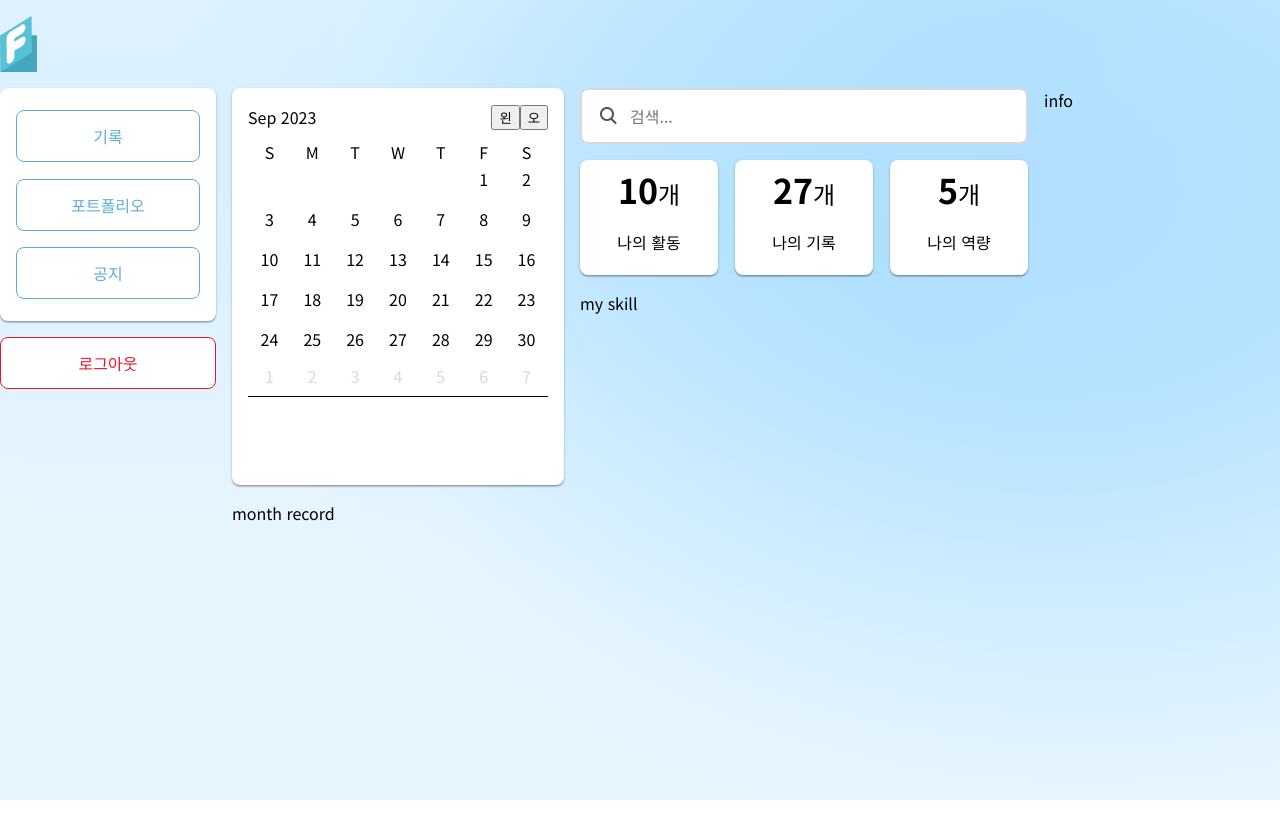
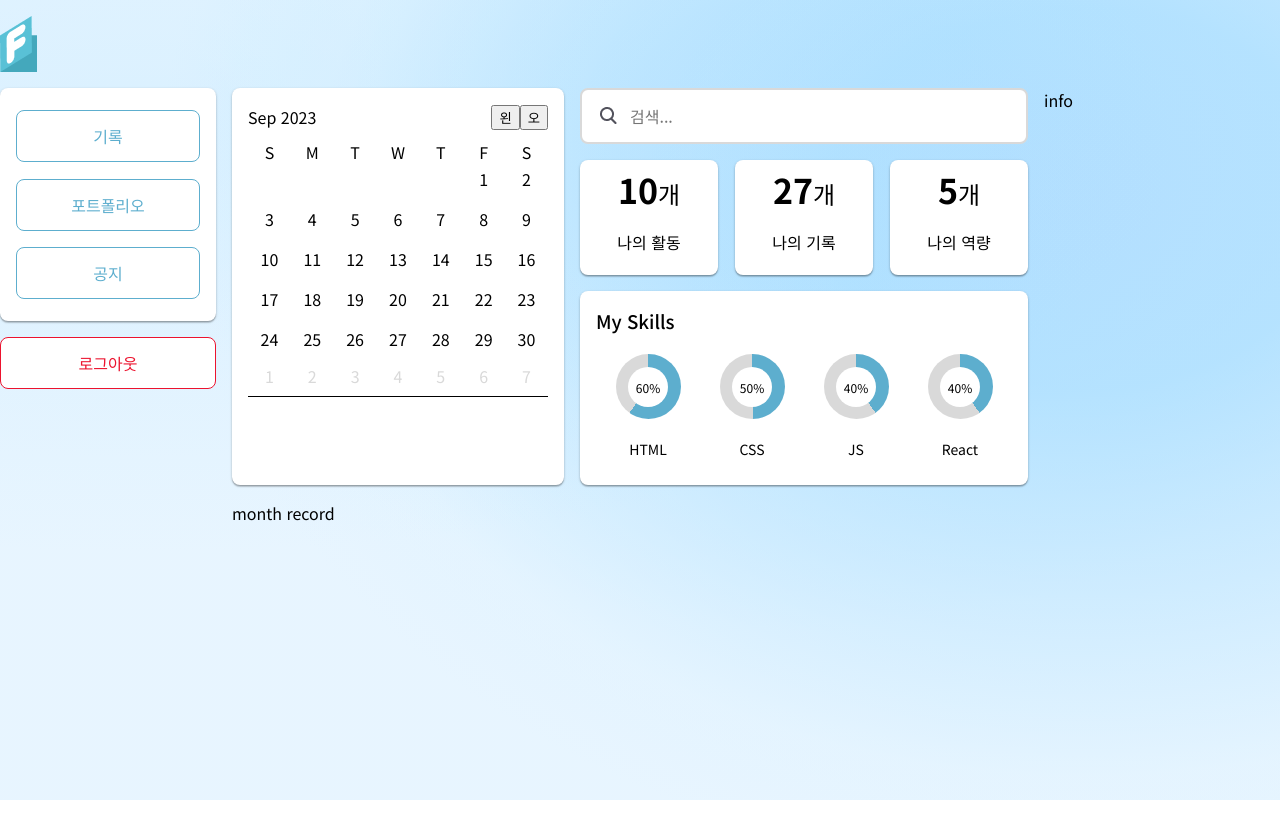
Before and after one commit to MergeDevelopers/FullioFE, a React (Vite) app: page / in a window 1280 px wide. Shown: the top 820 px of the page. Built offline with nearby package versions, Linux system fonts and the light colour scheme.

Commit message:
feat: MySkill Component 제작

```diff
--- /dev/null
+++ b/src/components/MySkill/MySkill.jsx
@@ -0,0 +1,50 @@
+import { useEffect } from 'react';
+import Style from './MySkill.style';
+import RadialProgressBar from './RadialProgressBar/RadialProgressBar';
+import { useState } from 'react';
+
+const TEST_MY_SKILL = [
+  {
+    title: 'HTML',
+    percent: 60,
+  },
+  {
+    title: 'CSS',
+    percent: 50,
+  },
+  {
+    title: 'JS',
+    percent: 40,
+  },
+  {
+    title: 'React',
+    percent: 40,
+  },
+];
+
+function MySkill() {
+  const [ mySkillData, setMySkillData ] = useState([]);
+
+  useEffect(() => {
+    // TODO: 서버에서 데이터를 받아온다.
+    setTimeout(() => {
+      setMySkillData([...TEST_MY_SKILL])
+    }, 500 )
+  }, [])
+
+  return (
+    <Style.Container>
+      <h3>My Skills</h3>
+      <Style.ContentsContainer>
+        {/* TODO: 수정기능 */}
+        {
+          mySkillData.map(({ percent, title }, index) => {
+            return <RadialProgressBar key={index} percent={percent} title={title} />
+          })
+        }
+      </Style.ContentsContainer>
+    </Style.Container>
+  )
+}
+
+export default MySkill;
--- /dev/null
+++ b/src/components/MySkill/MySkill.style.js
@@ -0,0 +1,26 @@
+import { styled } from "styled-components";
+import COLOR from "../../assets/color";
+
+const Container = styled.div`
+  width: 100%;
+  border-radius: 8px;
+  background-color: ${COLOR.White};
+  box-shadow: 0px 1px 3px 0px rgba(0, 0, 0, 0.20), 0px 2px 1px 0px rgba(0, 0, 0, 0.12), 0px 1px 1px 0px rgba(0, 0, 0, 0.14);
+  padding: 16px;
+
+  & h3 {
+    margin: 0;
+    font-weight: 500;
+  }
+`;
+
+const ContentsContainer = styled.div`
+  display: flex;
+  flex-direction: row;
+  justify-content: space-between;
+  margin-top: 20px;
+`;
+export default {
+  Container,
+  ContentsContainer,
+};
--- /dev/null
+++ b/src/components/MySkill/RadialProgressBar/RadialProgressBar.jsx
@@ -0,0 +1,20 @@
+import Style from './RadialProgressBar.style';
+
+function RadialProgressBar({ percent, title }) {
+  const anglePercentage = 360 * percent / 100;
+  return (
+    <Style.Coontainer>
+      <Style.MainProgressBar $angle={anglePercentage}>
+        <Style.InnerProgressBar />
+        <span>{percent}%</span>
+      </Style.MainProgressBar>
+      <Style.TitleContainer>
+        <div>
+          {title}
+        </div>
+      </Style.TitleContainer>
+    </Style.Coontainer>
+  )
+}
+
+export default RadialProgressBar;
--- /dev/null
+++ b/src/components/MySkill/RadialProgressBar/RadialProgressBar.style.js
@@ -0,0 +1,72 @@
+import { keyframes, styled } from "styled-components";
+import COLOR from "../../../assets/color";
+
+const Coontainer = styled.div`
+  display: flex;
+  flex-direction: column;
+  align-items: center;
+  width: 105px;
+  height: 130px;
+  cursor: pointer;
+`;
+
+const progress = ($angle) =>  keyframes`
+  to {
+    --angle: ${$angle}deg;
+  }
+`;
+
+const MainProgressBar = styled.div`
+  @property --angle {
+    syntax: "<angle>";
+    inherits: false;
+    initial-value: 0deg;
+  }
+
+  position: relative;
+  width: 65px;
+  height: 65px;
+  border-radius: 50%;
+  background-color: ${COLOR.GSD9};
+  background-image: conic-gradient(
+    ${COLOR.Primary} var(--angle),
+    ${COLOR.GSD9} var(--angle) 360deg
+    );
+  animation: ${({ $angle }) => progress($angle)} 0.5s cubic-bezier(0.3, 1.21, 0.93, 1.08) forwards;
+
+  & span {
+    position: absolute;
+    top: 50%;
+    left: 50%;
+    font-size: 12px;
+    transform: translate(-50%, -50%);
+  }
+`;
+const InnerProgressBar = styled.div`
+  position: absolute;
+  top: 50%;
+  left: 50%;
+  transform: translate(-50%, -50%);
+  width: 40px;
+  height: 40px;
+  border-radius: 50%;
+  border-radius: 50%;
+  background-color: ${COLOR.White};
+`;
+
+const TitleContainer = styled.div`
+  width: 100%;
+  padding: 20px;
+
+  & div {
+    text-align: center;
+    font-size: 14px;
+    overflow: hidden;
+  }
+`;
+export default {
+  Coontainer,
+  MainProgressBar,
+  InnerProgressBar,
+  TitleContainer,
+};
--- a/src/pages/MainPage/MainPage.jsx
+++ b/src/pages/MainPage/MainPage.jsx
@@ -7,6 +7,7 @@ import { MAIN_NAV } from "../../constants/NAV_CATEGORY.JS";
 import Calender from "../../components/Calender/Calender";
 import SearchBar from "../../components/SeachBar/SearchBar";
 import ActivityCounter from "../../components/ActivityCounter/ActivityCounter";
+import MySkill from "../../components/MySkill/MySkill";
 
 function MainPage() {
   return (
@@ -20,7 +21,7 @@ function MainPage() {
         <Calender />
         <SearchBar />
         <ActivityCounter />
-        <div>my skill</div>
+        <MySkill />
         <div>info</div>
         <div>month record</div>
       </Style.ContentsGrid>
```
Also changed, not shown: 2 other files (tests, documents, lock files or other folders).
